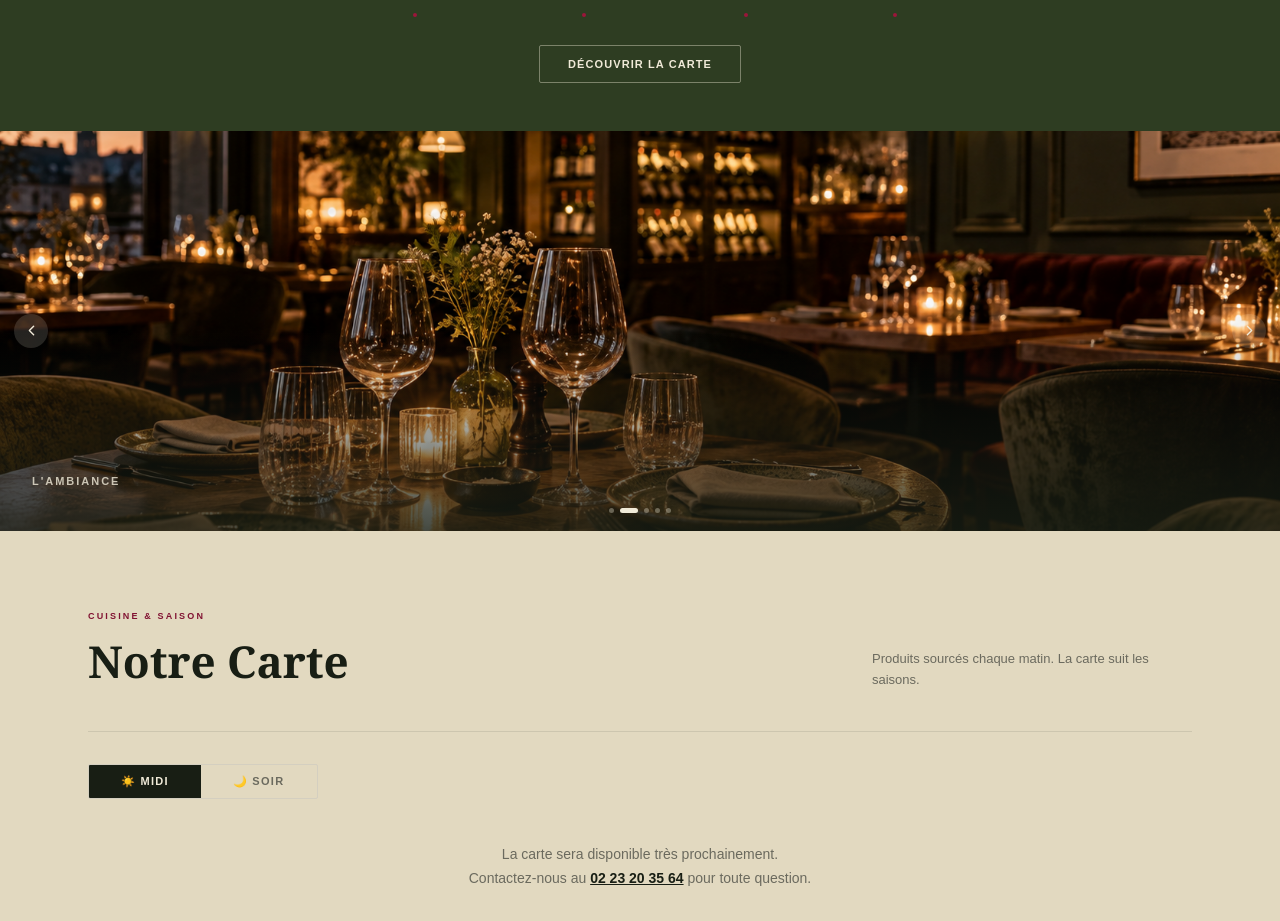
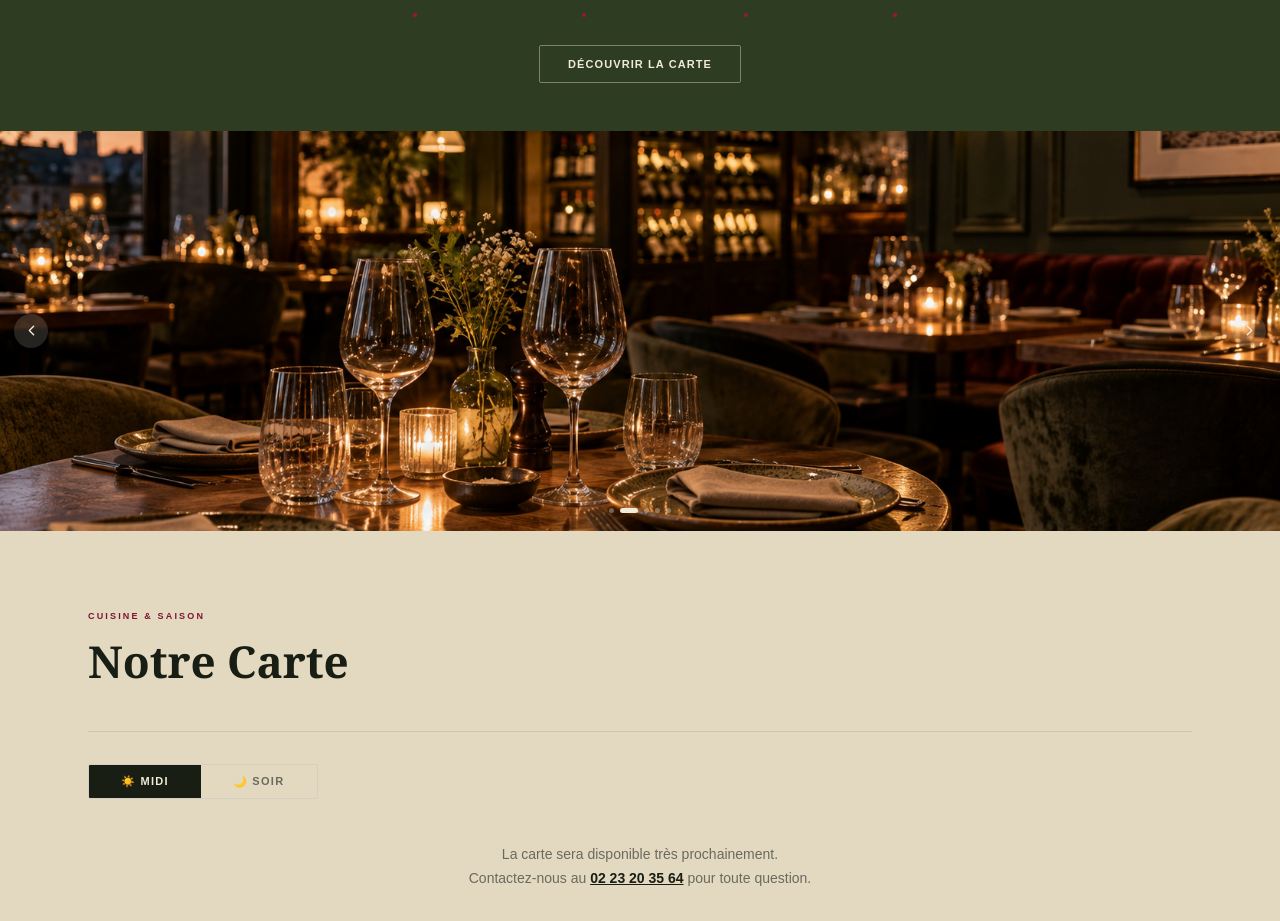
Before and after one commit to Furkks/mamamok-web, a React (Vite) app: page / in a window 1280 px wide. Shown: the part 1206-2127 px from the top of the page. Built offline with nearby package versions, Linux system fonts and the light colour scheme; a web font is replaced by a local one.

Commit message:
Couleur crème + labels carousel supprimés + sous-titre menu supprimé

```diff
--- a/src/App.jsx
+++ b/src/App.jsx
@@ -24,7 +24,7 @@ const G2     = "#2e3d22";  // Vert Tropical
 const B      = "#811332";  // Lie de Vin
 const B2     = "#9b163a";  // Bordeaux
 const CR     = "#f0ead8";  // Crème
-const CR2    = "#e2d9c0";  // Crème chaude — moins agressive
+const CR2    = "#e2d9c0";  // Crème chaude
 const MU     = "#6b6a5e";  // Muted
 const BORDER = "#d4cfc0";  // Bordure
 
@@ -136,12 +136,8 @@ function PhotoCarousel() {
       {CAROUSEL_SLIDES.map((s, i) => (
         <div key={i} style={{ position: "absolute", inset: 0, opacity: i === idx ? 1 : 0, transition: "opacity 0.75s ease" }}>
           <img src={s.img} alt={s.label} style={{ width: "100%", height: "100%", objectFit: "cover", display: "block" }} />
-          <div style={{ position: "absolute", inset: 0, background: "linear-gradient(transparent 50%, rgba(24,30,20,0.8))" }} />
         </div>
       ))}
-      <div style={{ position: "absolute", bottom: 44, left: 32 }}>
-        <p style={{ margin: 0, color: CR, fontSize: 11, fontWeight: 700, letterSpacing: "0.18em", textTransform: "uppercase", opacity: 0.8 }}>{CAROUSEL_SLIDES[idx].label}</p>
-      </div>
       <button onClick={prev} aria-label="Précédent" style={{ position: "absolute", left: 14, top: "50%", transform: "translateY(-50%)", background: "rgba(240,234,216,0.15)", border: "none", borderRadius: "50%", width: 34, height: 34, display: "flex", alignItems: "center", justifyContent: "center", cursor: "pointer" }}>
         <ChevronLeft size={17} color={CR} />
       </button>
@@ -398,9 +394,8 @@ export default function App() {
       <section ref={menuRef} style={{ background: T.bg, transition: "background 0.45s ease" }}>
         <div style={{ maxWidth: 1160, margin: "0 auto", padding: "80px 28px 0" }}>
           <p style={{ color: B, fontSize: 9, letterSpacing: "0.24em", textTransform: "uppercase", fontWeight: 700, margin: "0 0 10px" }}>Cuisine & Saison</p>
-          <div style={{ display: "flex", alignItems: "flex-end", justifyContent: "space-between", flexWrap: "wrap", gap: 16, marginBottom: 40 }}>
+          <div style={{ marginBottom: 40 }}>
             <h2 style={{ fontFamily: "Georgia, serif", fontSize: "clamp(28px, 4vw, 44px)", fontWeight: 700, color: T.text, margin: 0, transition: "color 0.45s ease" }}>Notre Carte</h2>
-            <p style={{ color: T.textMuted, fontSize: 13, margin: 0, maxWidth: 320, lineHeight: 1.65, transition: "color 0.45s ease" }}>Produits sourcés chaque matin. La carte suit les saisons.</p>
           </div>
           <div style={{ height: 1, background: T.divider, marginBottom: 32, transition: "background 0.45s ease" }} />
           {/* Toggle */}
```
